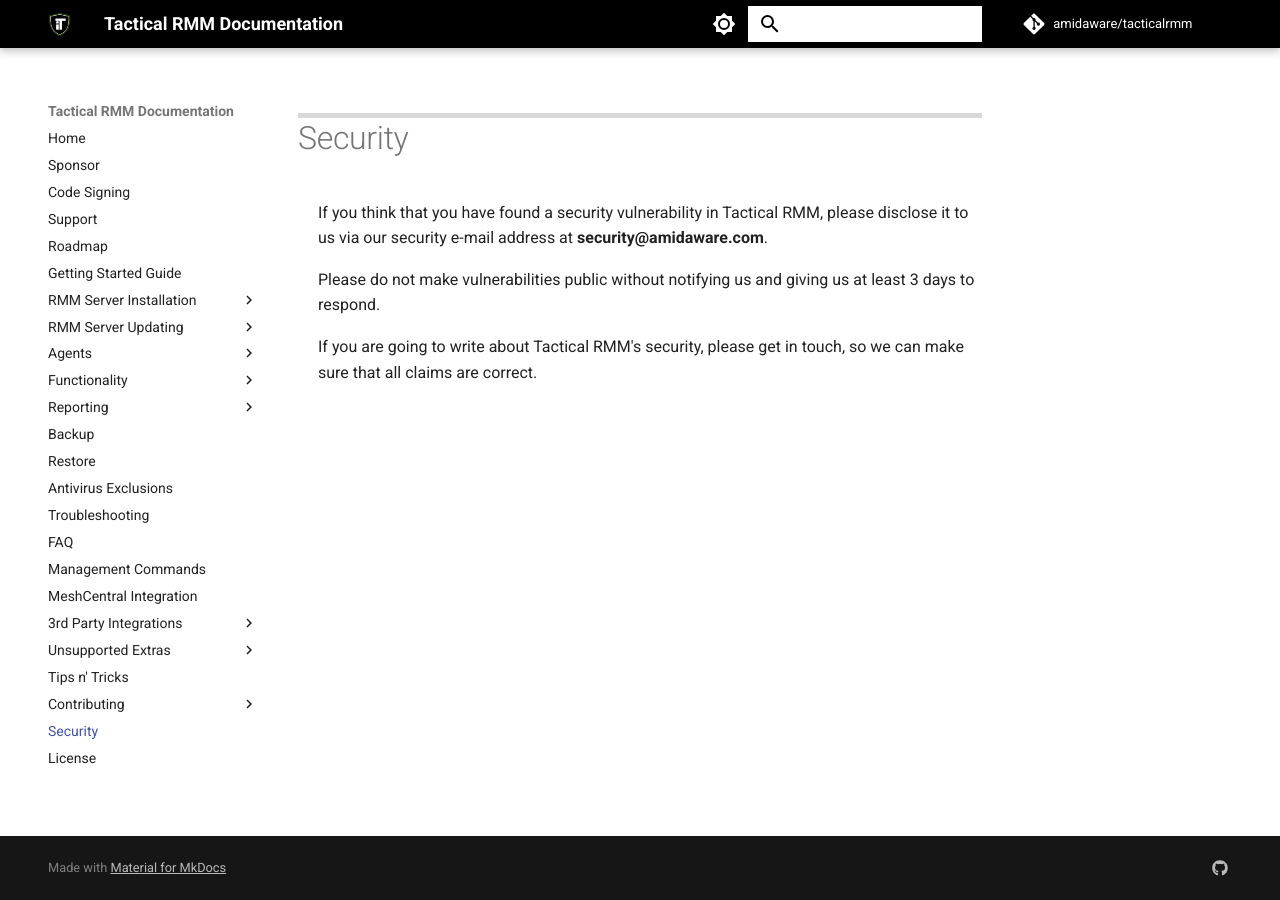
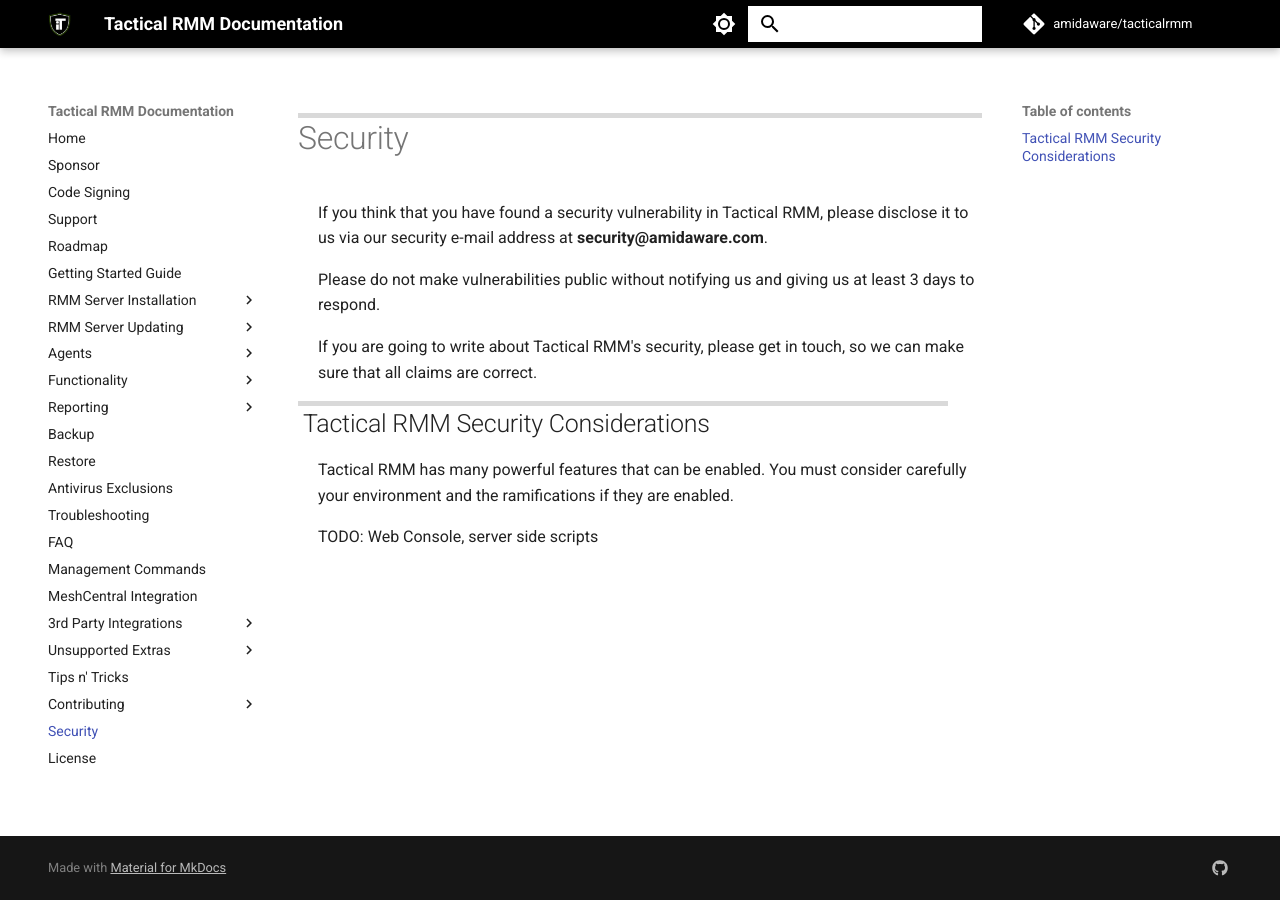
Before and after one commit to amidaware/trmm-docs, an MkDocs documentation site: the page built from docs/security.md, in a window 1280 px wide. Built offline with MkDocs 1.6.1 and Material for MkDocs 9.7.7, drawn with Linux system fonts in a browser that asks for light colours; comment, search, counter and statistics services are not loaded.

Commit message:
Security: Need to writeup consideration items

```diff
--- a/docs/security.md
+++ b/docs/security.md
@@ -5,3 +5,9 @@
 Please do not make vulnerabilities public without notifying us and giving us at least 3 days to respond.
 
 If you are going to write about Tactical RMM's security, please get in touch, so we can make sure that all claims are correct.
+
+## Tactical RMM Security Considerations
+
+Tactical RMM has many powerful features that can be enabled. You must consider carefully your environment and the ramifications if they are enabled.
+
+TODO: Web Console, server side scripts
```
